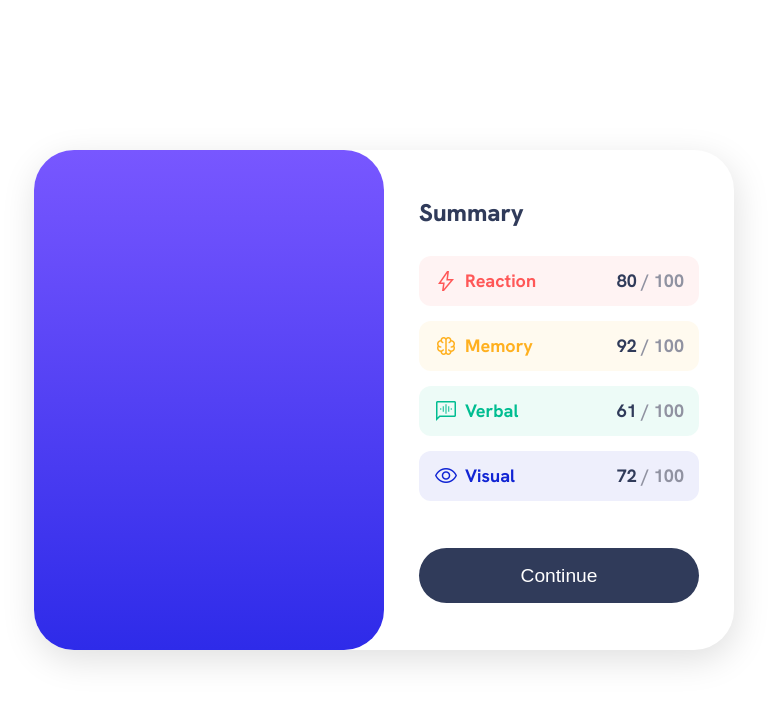
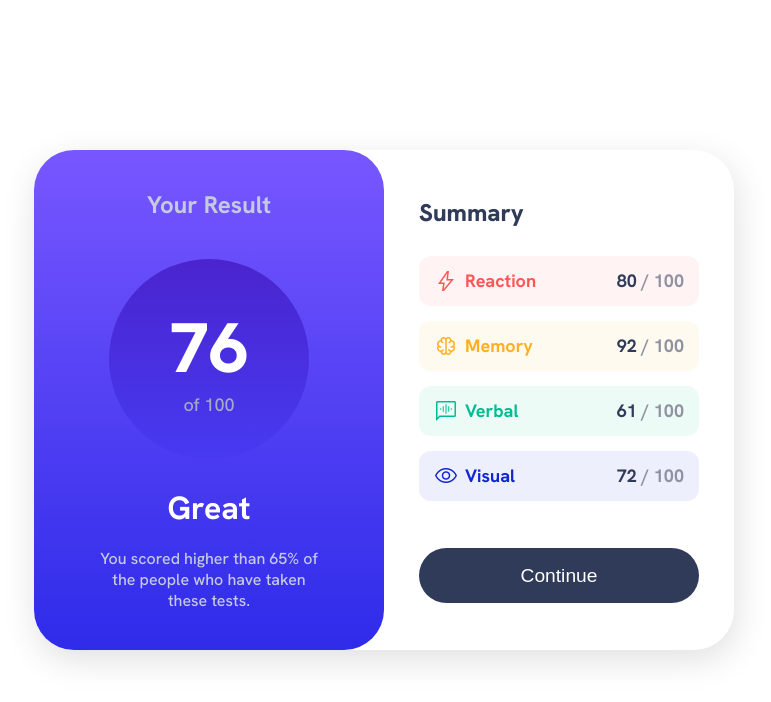
Before and after one commit to CodyKoInABox/results, a plain HTML site: page index.html in a window 1280 px wide. Shown: the whole page, without its empty margins (256-1027 px from the left). Drawn offline with nearby package versions, Linux system fonts and the light colour scheme.

Commit message:
create left side of component

```diff
--- a/index.html
+++ b/index.html
@@ -21,7 +21,17 @@
     <div class="component">
 
       <div class="componentLeft">
+        <div class="yourResult">Your Result</div>
 
+        <div class="circle">
+          <div class="circleContent">
+            <div class="result">76</div>
+            <div class="resultTotal">of 100</div>
+          </div>
+        </div>
+
+        <div class="great">Great</div>
+        <div class="description">You scored higher than 65% of the people who have taken these tests.</div>
       </div>
 
 
--- a/style.css
+++ b/style.css
@@ -35,7 +35,6 @@ p{
     width: 350px;
     background-image: linear-gradient(to top, #2e2be9, #7857ff);
     border-radius: 40px;
-
 }
 .componentRight{
     display: flex;
@@ -115,3 +114,53 @@ p{
 .summaryItemValueTotal{
     color: #9092a1;
 }
+.componentLeft{
+    display: flex;
+    flex-direction: column;
+    justify-content: space-evenly;
+    text-align: center;
+    color: white;
+}
+.circle{
+    background-image: linear-gradient(to top, #473af1, #4a24ce);
+    width: 200px;
+    height: 200px;
+    border-radius: 100px;
+    text-align: center;
+    margin-left: auto;
+    margin-right: auto;
+}
+.circleContent{
+    width: 200px;
+    height: 200px;
+    border-radius: 100px;
+    display: flex;
+    flex-direction: column;
+    justify-content: center;
+}
+.yourResult{
+    color: #c5cae2;
+    font-size: x-large;
+    font-weight: 700;
+}
+.result{
+    font-weight: 800;
+    font-size: 70px;
+}
+.resultTotal{
+    color: #a6abc4;
+    font-weight: 700px;
+    font-size: large;
+}
+.great{
+    margin-top: -10px;
+    font-size: xx-large;
+    font-weight: 700;
+}
+.description{
+    margin-top: -20px;
+    margin-left: auto;
+    margin-right: auto;
+    width: 220px;
+    color: #c5cae2;
+}
```
